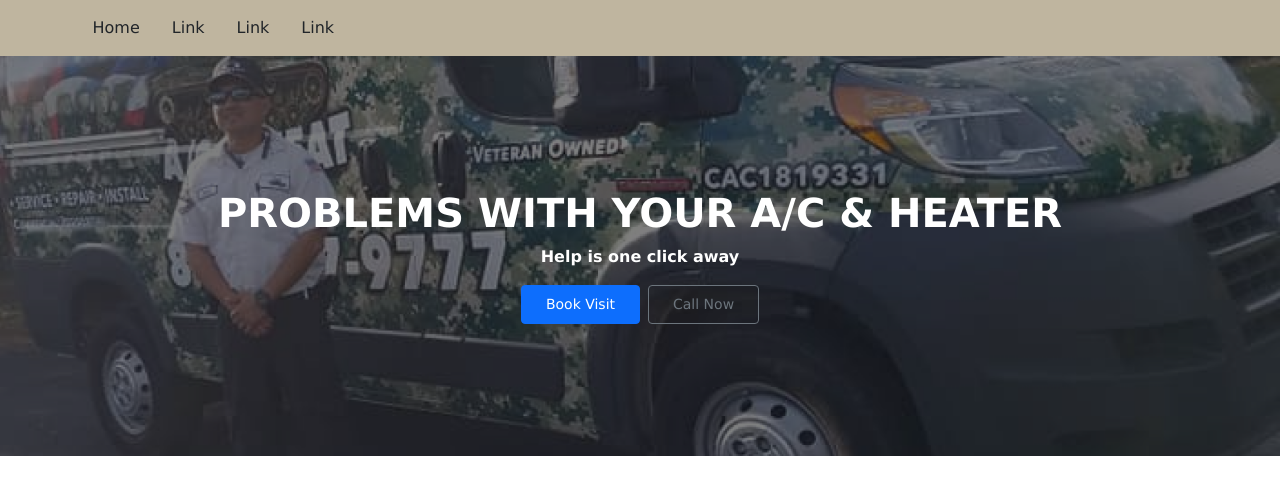
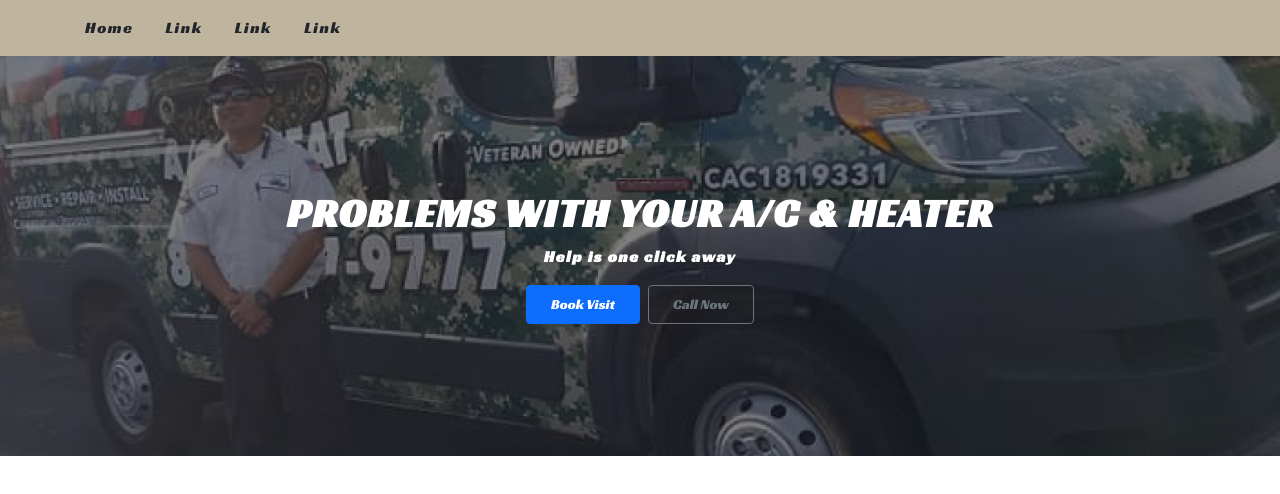
Before and after one commit to yohanJS/tankAc, a Vue app: page / in a window 1280 px wide. Shown: the top 494 px of the page. Built offline with nearby package versions, Linux system fonts and the light colour scheme.

Commit message:
-adding Racing Sans One font

```diff
--- a/index.html
+++ b/index.html
@@ -4,7 +4,8 @@
     <meta charset="UTF-8">
     <link rel="icon" href="/favicon.ico">
     <meta name="viewport" content="width=device-width, initial-scale=1.0">
-    <title>Vite App</title>
+    <title>TANK A/C & HEAT</title>
+    <link href="https://fonts.googleapis.com/css2?family=Racing+Sans+One&display=swap" rel="stylesheet">
   </head>
   <body>
     <div id="app"></div>
--- a/src/assets/main.css
+++ b/src/assets/main.css
@@ -1,6 +1,8 @@
 @import './base.css';
+
 
 #app {
   margin: 0 auto;
-  font-family: 'Lucida Sans', 'Lucida Sans Regular', 'Lucida Grande', 'Lucida Sans Unicode', Geneva, Verdana, sans-serif;
+  font-family: 'Racing Sans One', sans-serif;
+  letter-spacing: 1.5px;
 }
```
